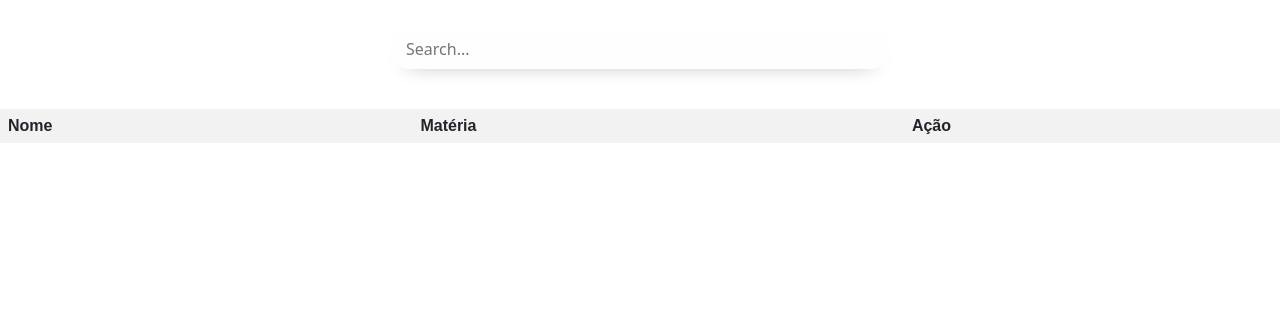
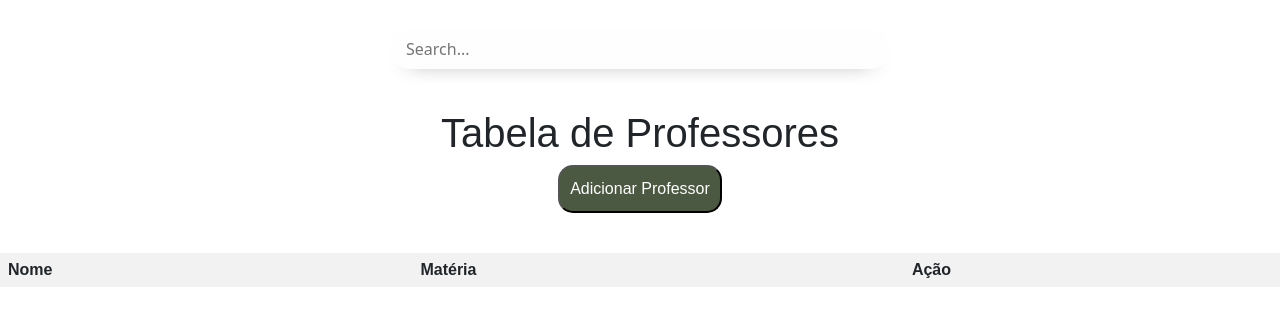
Before and after one commit to Gnichet5/escola-digital-, a plain HTML site: page excluir tirar professor/html.html in a window 1280 px wide. Shown: the part 141-466 px from the top of the page. Drawn offline with nearby package versions, Linux system fonts and the light colour scheme; a web font is replaced by a local one.

Commit message:
Update html.html

```diff
--- a/excluir tirar professor/html.html
+++ b/excluir tirar professor/html.html
@@ -32,6 +32,13 @@
     </section>
 
 <section class="dados">
+  <h1 class="tabelap">Tabela de Professores</h1>
+
+  <div class="bp">
+<button class="bpt" >Adicionar Professor</button>
+</div>
+
+
 <table>
   <thead>
       <tr>
```
